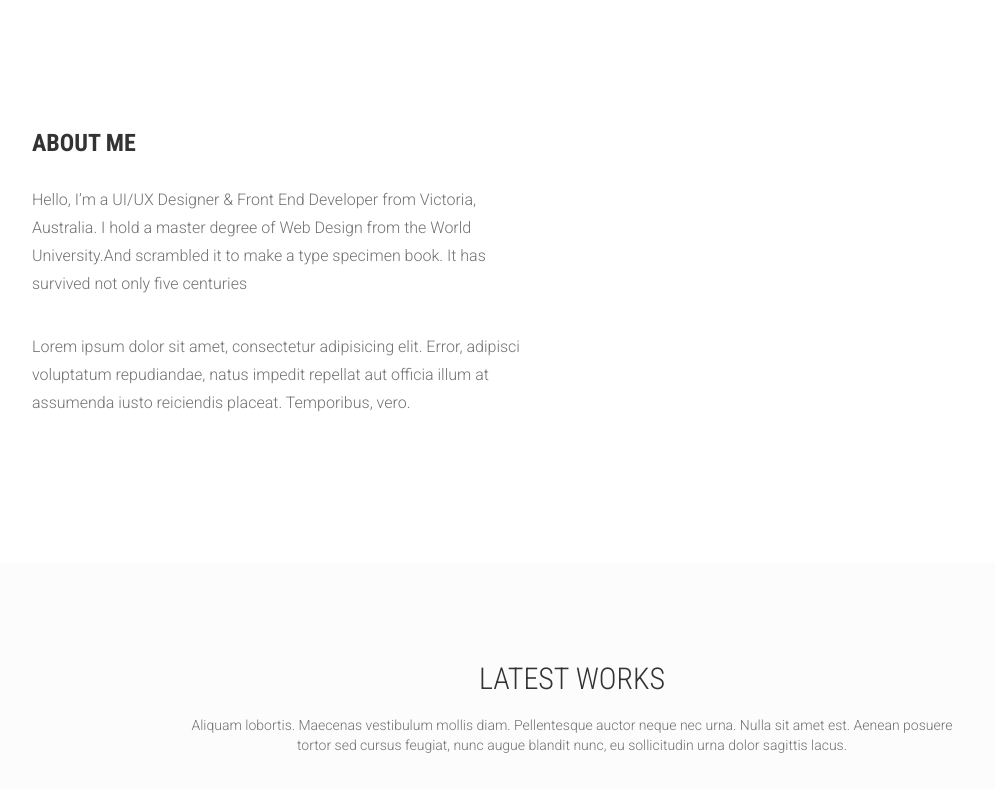
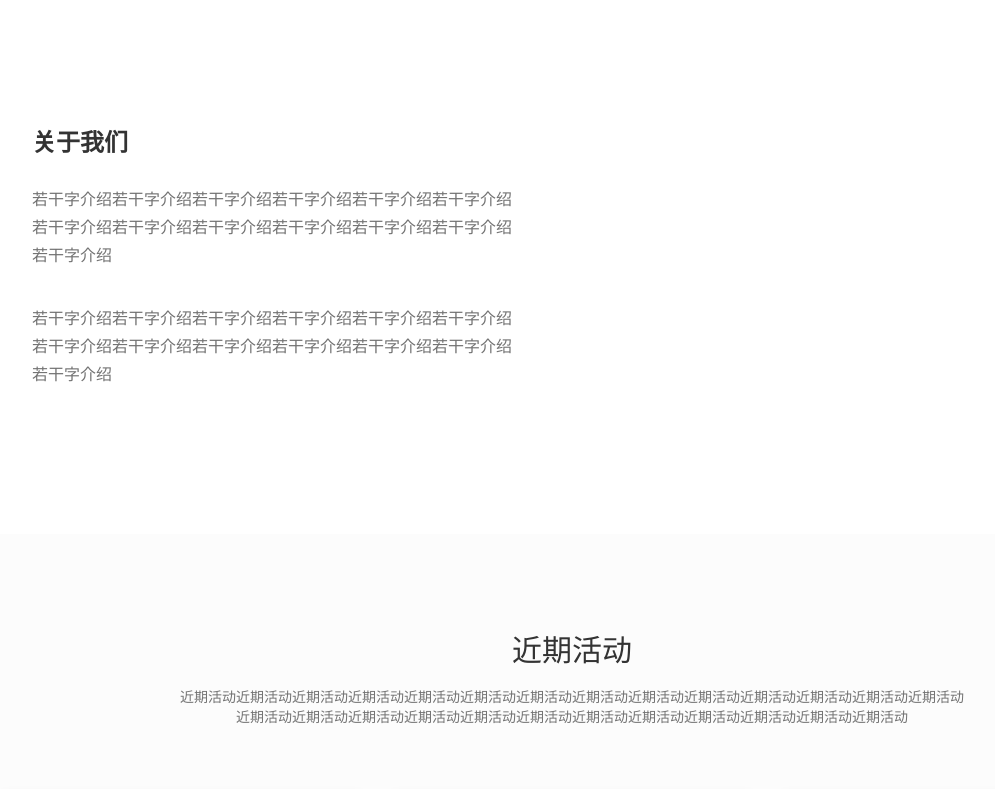
Before and after one commit to thyztw/thyztw.github.io, a plain HTML site: page index.html in a window 1280 px wide. Shown: the part 800-1589 px from the top of the page, without its empty margins (68-1063 px from the left). Drawn offline with Linux system fonts and the light colour scheme; files whose address does not match are found by name; a web font is replaced by a local one.

Commit message:
Update index.html

```diff
--- a/index.html
+++ b/index.html
@@ -129,7 +129,7 @@
                                 <h1 class="wow fadeInUp animated cd-headline slide" data-wow-delay=".4s" >
                                 <span>通化一中校团委测试网站</span><br>
                                 <span class="cd-words-wrapper">
-                                    <b class="is-visible">DESIGNER</b>
+                                    <b class="is-visible">2016年9月15日20:02:11</b>
                                     <b>测试版本</b>
                                     <b>敬请期待</b>
                                 </span>
@@ -156,13 +156,13 @@
                         <div class="col-md-6 col-sm-6">
                             <div class="block wow fadeInLeft" data-wow-delay=".3s" data-wow-duration="500ms">
                                 <h2>
-                                ABOUT ME
+                                关于我们
                                 </h2>
                                 <p>
-                                    Hello, I’m a UI/UX Designer & Front End Developer from Victoria, Australia. I hold a master degree of Web Design from the World University.And scrambled it to make a type specimen book. It has survived not only five centuries
+                                    若干字介绍若干字介绍若干字介绍若干字介绍若干字介绍若干字介绍若干字介绍若干字介绍若干字介绍若干字介绍若干字介绍若干字介绍若干字介绍
                                 </p>
                                 <p>
-                                    Lorem ipsum dolor sit amet, consectetur adipisicing elit. Error, adipisci voluptatum repudiandae, natus impedit repellat aut officia illum at assumenda iusto reiciendis placeat. Temporibus, vero.
+                                    若干字介绍若干字介绍若干字介绍若干字介绍若干字介绍若干字介绍若干字介绍若干字介绍若干字介绍若干字介绍若干字介绍若干字介绍若干字介绍
                                 </p>
                             </div>
 
@@ -182,9 +182,9 @@
             <section id="works" class="works">
                 <div class="container">
                     <div class="section-heading">
-                        <h1 class="title wow fadeInDown" data-wow-delay=".3s">Latest Works</h1>
+                        <h1 class="title wow fadeInDown" data-wow-delay=".3s">近期活动</h1>
                         <p class="wow fadeInDown" data-wow-delay=".5s">
-                            Aliquam lobortis. Maecenas vestibulum mollis diam. Pellentesque auctor neque nec urna. Nulla sit amet est. Aenean posuere <br> tortor sed cursus feugiat, nunc augue blandit nunc, eu sollicitudin urna dolor sagittis lacus.
+                            近期活动近期活动近期活动近期活动近期活动近期活动近期活动近期活动近期活动近期活动近期活动近期活动近期活动近期活动 <br> 近期活动近期活动近期活动近期活动近期活动近期活动近期活动近期活动近期活动近期活动近期活动近期活动
                         </p>
                     </div>
                     <div class="row">
```
